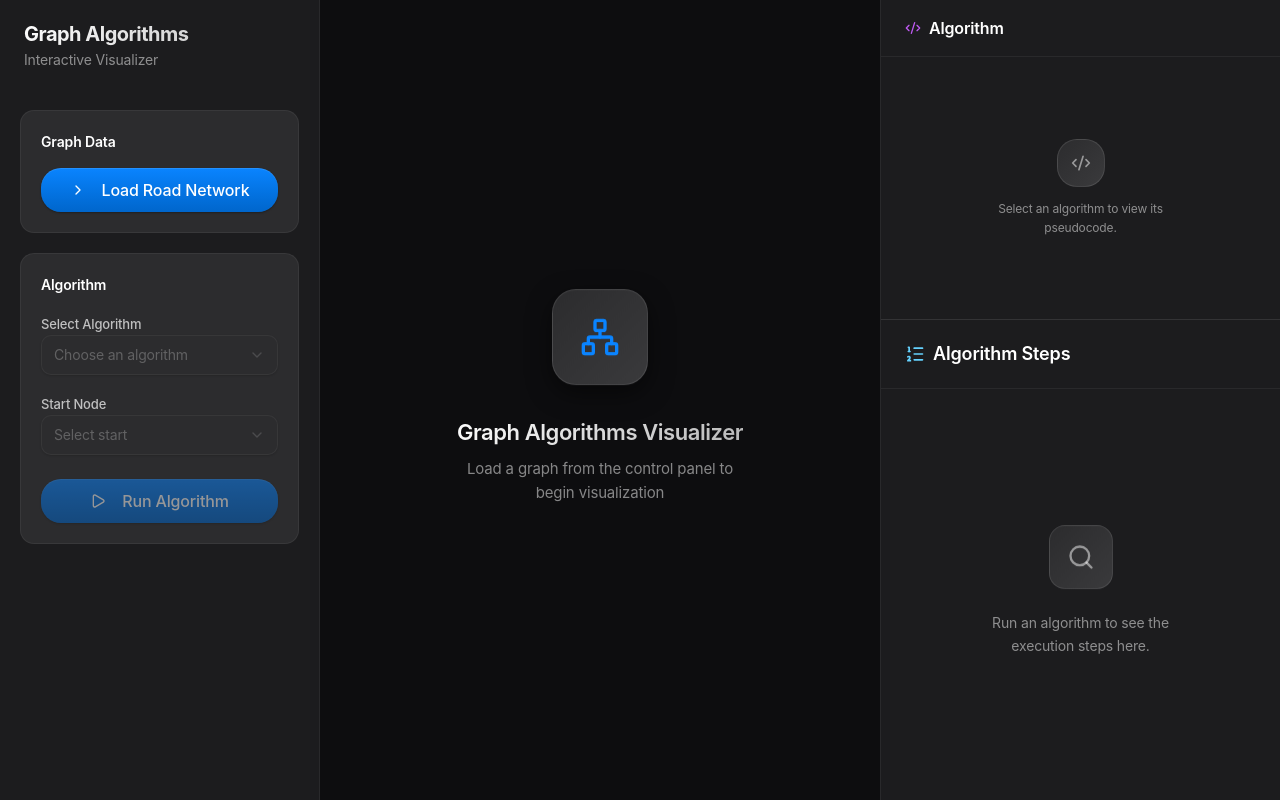
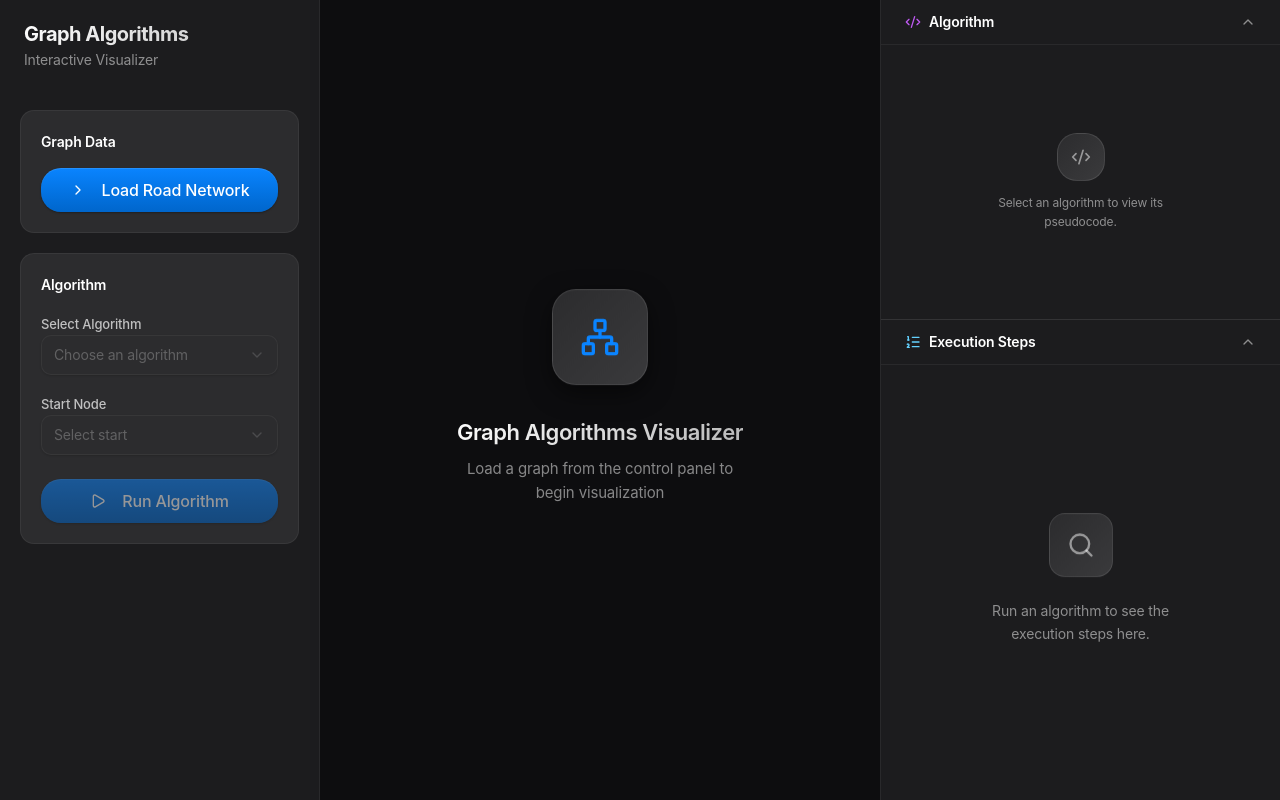
Before and after one commit to skezu/algo-theo-graphes-projet, a React (Vite) app in the folder frontend/: page / in a window 1280 px wide. Built offline with nearby package versions, Linux system fonts and the light colour scheme.

Commit message:
feat(ui): panneaux repliables pour pseudocode et etapes

```diff
--- a/frontend/src/App.tsx
+++ b/frontend/src/App.tsx
@@ -1,15 +1,18 @@
 /**
  * Main App component.
  */
-import { useEffect } from 'react';
+import { useEffect, useState } from 'react';
 import GraphCanvas from './components/GraphCanvas';
 import ControlPanel from './components/ControlPanel';
 import StepsPanel from './components/StepsPanel';
 import AlgorithmCodePanel from './components/AlgorithmCodePanel';
 import { useAppStore } from './lib/store';
+import { ChevronDown, ChevronUp, Code2, ListOrdered } from 'lucide-react';
 
 export default function App() {
     const { playback, nextStep, steps } = useAppStore();
+    const [isCodeCollapsed, setIsCodeCollapsed] = useState(false);
+    const [isStepsCollapsed, setIsStepsCollapsed] = useState(false);
 
     // Auto-play effect
     useEffect(() => {
@@ -79,17 +82,94 @@ export default function App() {
                     borderLeft: '1px solid var(--border-subtle)'
                 }}
             >
-                {/* Top Section - Algorithm Code (40%) */}
+                {/* Top Section - Algorithm Code */}
                 <div
-                    className="h-[40%] min-h-[200px]"
-                    style={{ borderBottom: '1px solid var(--border-default)' }}
+                    className="flex flex-col transition-all duration-300 ease-out"
+                    style={{
+                        flex: isCodeCollapsed ? '0 0 auto' : (isStepsCollapsed ? '1 1 auto' : '0 0 40%'),
+                        minHeight: isCodeCollapsed ? 'auto' : '48px',
+                        borderBottom: '1px solid var(--border-default)',
+                        overflow: 'hidden',
+                    }}
                 >
-                    <AlgorithmCodePanel />
+                    {/* Collapsible Header */}
+                    <button
+                        onClick={() => setIsCodeCollapsed(!isCodeCollapsed)}
+                        className="w-full px-6 py-3 flex items-center justify-between shrink-0 hover:bg-[var(--bg-secondary)] transition-colors"
+                        style={{ borderBottom: isCodeCollapsed ? 'none' : '1px solid var(--border-subtle)' }}
+                    >
+                        <h2
+                            className="text-sm font-semibold flex items-center gap-2"
+                            style={{ color: 'var(--text-primary)' }}
+                        >
+                            <Code2 className="w-4 h-4" style={{ color: 'var(--accent-purple)' }} />
+                            Algorithm
+                        </h2>
+                        <div className="flex items-center gap-2">
+                            {isCodeCollapsed ? (
+                                <ChevronDown className="w-4 h-4" style={{ color: 'var(--text-tertiary)' }} />
+                            ) : (
+                                <ChevronUp className="w-4 h-4" style={{ color: 'var(--text-tertiary)' }} />
+                            )}
+                        </div>
+                    </button>
+
+                    {/* Content */}
+                    {!isCodeCollapsed && (
+                        <div className="flex-1 min-h-0 overflow-hidden">
+                            <AlgorithmCodePanel hideHeader />
+                        </div>
+                    )}
                 </div>
 
-                {/* Bottom Section - Execution Steps (60%) */}
-                <div className="flex-1 min-h-0 overflow-hidden">
-                    <StepsPanel />
+                {/* Bottom Section - Execution Steps */}
+                <div
+                    className="flex flex-col transition-all duration-300 ease-out"
+                    style={{
+                        flex: isStepsCollapsed ? '0 0 auto' : '1 1 auto',
+                        minHeight: isStepsCollapsed ? 'auto' : '48px',
+                        overflow: 'hidden',
+                    }}
+                >
+                    {/* Collapsible Header */}
+                    <button
+                        onClick={() => setIsStepsCollapsed(!isStepsCollapsed)}
+                        className="w-full px-6 py-3 flex items-center justify-between shrink-0 hover:bg-[var(--bg-secondary)] transition-colors"
+                        style={{ borderBottom: isStepsCollapsed ? 'none' : '1px solid var(--border-subtle)' }}
+                    >
+                        <h2
+                            className="text-sm font-semibold flex items-center gap-2"
+                            style={{ color: 'var(--text-primary)' }}
+                        >
+                            <ListOrdered className="w-4 h-4" style={{ color: 'var(--accent-cyan)' }} />
+                            Execution Steps
+                            {steps.length > 0 && (
+                                <span
+                                    className="text-[10px] font-medium px-1.5 py-0.5 rounded"
+                                    style={{
+                                        background: 'var(--accent-cyan-subtle)',
+                                        color: 'var(--accent-cyan)'
+                                    }}
+                                >
+                                    {steps.length}
+                                </span>
+                            )}
+                        </h2>
+                        <div className="flex items-center gap-2">
+                            {isStepsCollapsed ? (
+                                <ChevronDown className="w-4 h-4" style={{ color: 'var(--text-tertiary)' }} />
+                            ) : (
+                                <ChevronUp className="w-4 h-4" style={{ color: 'var(--text-tertiary)' }} />
+                            )}
+                        </div>
+                    </button>
+
+                    {/* Content */}
+                    {!isStepsCollapsed && (
+                        <div className="flex-1 min-h-0 overflow-hidden">
+                            <StepsPanel hideHeader />
+                        </div>
+                    )}
                 </div>
             </aside>
         </div>
--- a/frontend/src/components/AlgorithmCodePanel.tsx
+++ b/frontend/src/components/AlgorithmCodePanel.tsx
@@ -197,7 +197,11 @@ const ALGORITHM_CODE: Record<AlgorithmName, AlgorithmCodeData> = {
     }
 };
 
-export default function AlgorithmCodePanel() {
+interface AlgorithmCodePanelProps {
+    hideHeader?: boolean;
+}
+
+export default function AlgorithmCodePanel({ hideHeader = false }: AlgorithmCodePanelProps) {
     const { selectedAlgorithm, steps, playback } = useAppStore();
 
     // Determine which lines to highlight based on current step
@@ -219,6 +223,7 @@ export default function AlgorithmCodePanel() {
         return (
             <div className="h-full flex flex-col">
                 {/* Header */}
+                {!hideHeader && (
                     <div
                         className="px-6 py-4 shrink-0"
                         style={{ borderBottom: '1px solid var(--border-subtle)' }}
@@ -231,6 +236,7 @@ export default function AlgorithmCodePanel() {
                             Algorithm
                         </h2>
                     </div>
+                )}
 
                 {/* Empty State */}
                 <div className="flex flex-col items-center justify-center text-center flex-1 px-6">
@@ -260,6 +266,7 @@ export default function AlgorithmCodePanel() {
     return (
         <div className="h-full flex flex-col">
             {/* Header */}
+            {!hideHeader && (
                 <div
                     className="px-6 py-4 flex items-center justify-between shrink-0"
                     style={{ borderBottom: '1px solid var(--border-subtle)' }}
@@ -288,6 +295,7 @@ export default function AlgorithmCodePanel() {
                         </span>
                     </div>
                 </div>
+            )}
 
             {/* Code Display */}
             <div className="flex-1 overflow-y-auto p-4">
--- a/frontend/src/components/StepsPanel.tsx
+++ b/frontend/src/components/StepsPanel.tsx
@@ -6,7 +6,11 @@ import { useAppStore } from '../lib/store';
 import { cn } from '../lib/utils';
 import { ListOrdered, Search } from 'lucide-react';
 
-export default function StepsPanel() {
+interface StepsPanelProps {
+    hideHeader?: boolean;
+}
+
+export default function StepsPanel({ hideHeader = false }: StepsPanelProps) {
     const { steps, playback, result, selectedAlgorithm } = useAppStore();
     const activeStepRef = useRef<HTMLDivElement>(null);
 
@@ -21,6 +25,7 @@ export default function StepsPanel() {
         return (
             <div className="h-full flex flex-col">
                 {/* Header */}
+                {!hideHeader && (
                     <div
                         className="px-6 py-5"
                         style={{ borderBottom: '1px solid var(--border-subtle)' }}
@@ -33,6 +38,7 @@ export default function StepsPanel() {
                             Algorithm Steps
                         </h2>
                     </div>
+                )}
 
                 {/* Empty State */}
                 <div className="flex flex-col items-center justify-center text-center flex-1 px-6">
@@ -76,6 +82,7 @@ export default function StepsPanel() {
     return (
         <div className="h-full flex flex-col">
             {/* Header */}
+            {!hideHeader && (
                 <div
                     className="px-6 py-5 flex items-center justify-between"
                     style={{ borderBottom: '1px solid var(--border-subtle)' }}
@@ -93,6 +100,7 @@ export default function StepsPanel() {
                         </span>
                     )}
                 </div>
+            )}
 
             {/* Steps list */}
             <div className="flex-1 overflow-y-auto px-4 py-4 space-y-2">
```
Also changed, not shown: 1 other file (tests, documents, lock files or other folders). Lines whose indentation alone changed are shown as unchanged.
